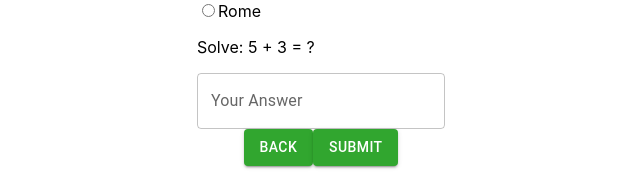
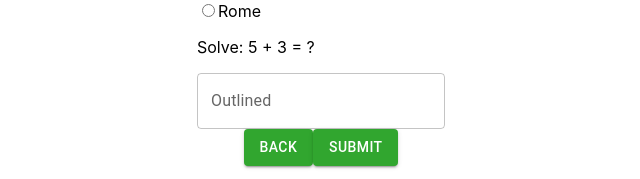
Before and after one commit to LyneSultan/quiz-app, a React (Create React App) app in the folder app/: page /quiz/1 in a window 1280 px wide. Shown: the part 240-419 px from the top of the page, without its empty margins (319-959 px from the left). Built offline with nearby package versions, Linux system fonts and the light colour scheme.

Commit message:
edited input component

```diff
--- a/app/package.json
+++ b/app/package.json
@@ -11,6 +11,7 @@
     "@testing-library/jest-dom": "^5.17.0",
     "@testing-library/react": "^13.4.0",
     "@testing-library/user-event": "^13.5.0",
+    "axios": "^1.7.9",
     "react": "^18.3.1",
     "react-dom": "^18.3.1",
     "react-redux": "^9.1.2",
--- a/app/src/App.js
+++ b/app/src/App.js
@@ -1,6 +1,7 @@
 import { Provider } from 'react-redux';
 import { Route, Routes } from 'react-router-dom';
 import './App.css';
+import Login from './pages/Login';
 import Quiz from './pages/Quiz';
 import Quizzes from './pages/Quizzes';
 import store from './redux/store';
@@ -11,6 +12,7 @@ function App() {
     <>
       <Provider store={store}>
         <Routes>
+          <Route path={routes.login} element={<><Login /></>} />
           <Route path={routes.quizzes} element={<><Quizzes /></>} />
           <Route path="/quiz/:id" element={<><Quiz /></>} />
         </Routes>
--- a/app/src/base/Input/Input.jsx
+++ b/app/src/base/Input/Input.jsx
@@ -1,8 +1,9 @@
 import TextField from '@mui/material/TextField';
 
-const Input = (placeholder, handleInput) => {
-  <TextField id="outlined-basic" label="Outlined" variant="outlined" type="text"
-    placeholder={placeholder}
-    onChange={handleInput} />
+const Input = ({ placeholder = "Enter text", handleInput }) => {
+  return (
+    <TextField id="outlined-basic" label="Outlined" variant="outlined" type="text"
+      placeholder={placeholder}
+      onChange={handleInput} />)
 }
 export default Input;
--- a/app/src/components/QuestionCard/index.jsx
+++ b/app/src/components/QuestionCard/index.jsx
@@ -1,7 +1,7 @@
-import TextField from '@mui/material/TextField';
 import Input from './../../base/Input/Input';
 
 const QuestionCard = ({ question, handleAnswerChange }) => {
+
   return (
     <div key={question.id}>
       <p>{question.question}</p>
@@ -25,13 +25,6 @@ const QuestionCard = ({ question, handleAnswerChange }) => {
             placeholder="Type your answer"
             onChange={(e) => handleAnswerChange(question.id, e.target.value)}
           />
-          <TextField
-            id={`text-field-${question.id}`}
-            label="Your Answer"
-            variant="outlined"
-            placeholder="Type here"
-            onChange={(e) => handleAnswerChange(question.id, e.target.value)}
-          />
         </div>
       )}
     </div>
```
Also changed, not shown: 1 other file (tests, documents, lock files or other folders).
